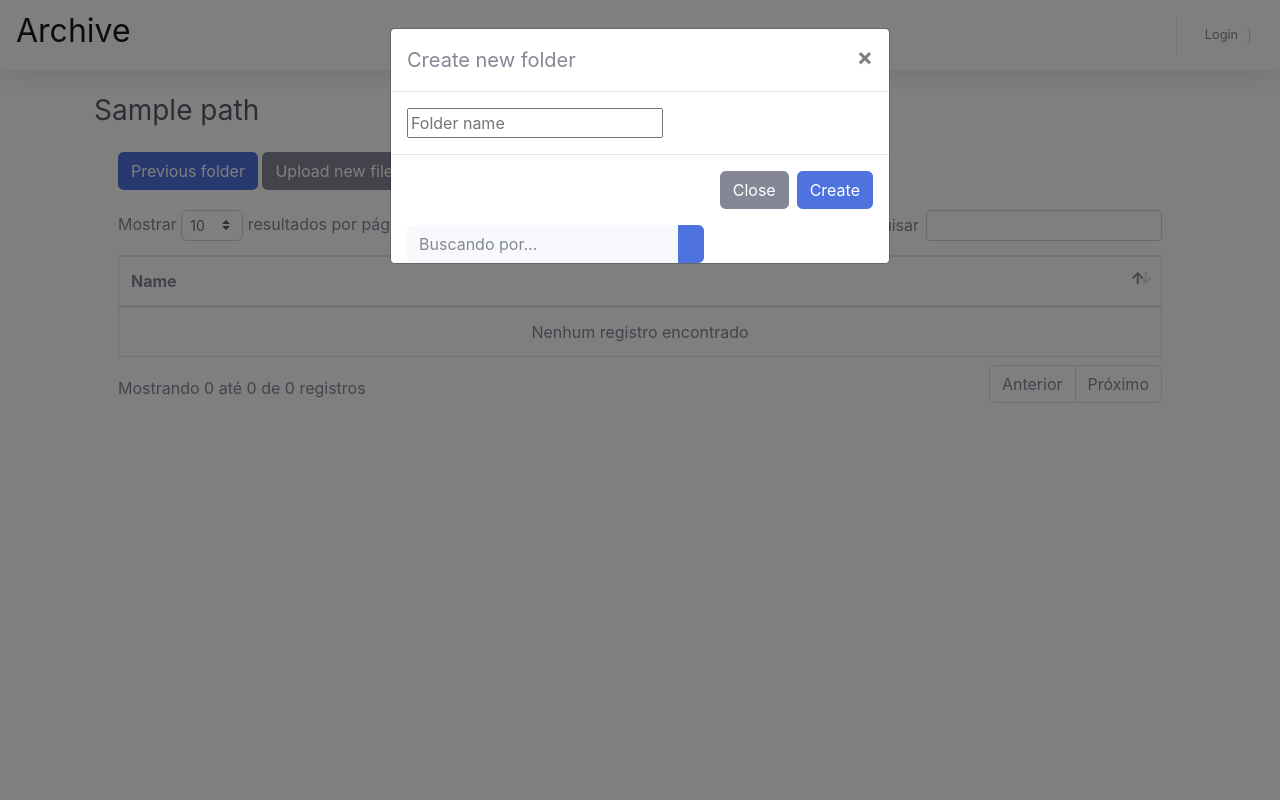
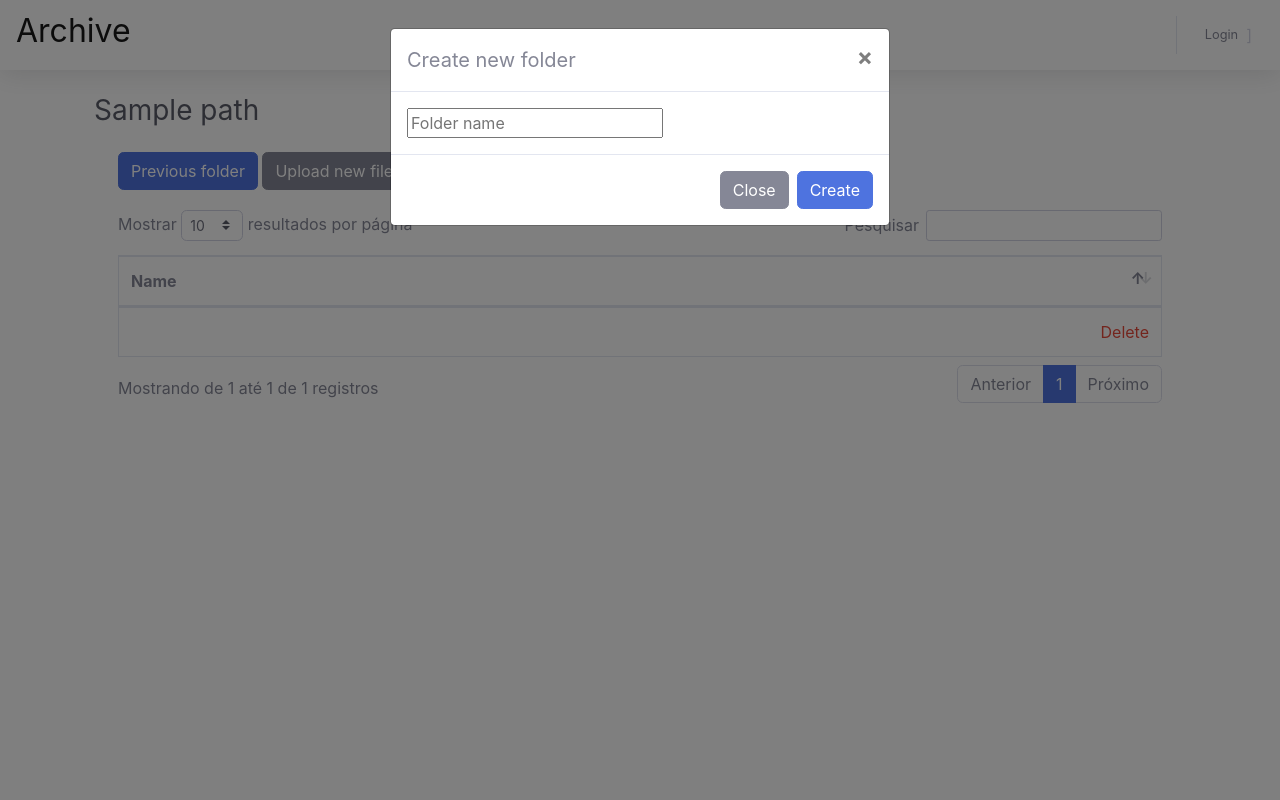
Before and after one commit to thalescr/django-file-manager, a Django app: template templates/pages/dir.html in a window 1280 px wide, after a click on "Create new folder". Run offline with Django 3.2, Linux system fonts and the light colour scheme; tables that the repository leaves empty hold one stand-in row (values such as "Sample post"); the template is opened without the code that fills it: values that come from a table or form of the project are taken from there, most other values are stand-ins (such as "Sample title", 1, 10 or a date in 2020); some libraries are stand-ins or nearby versions.

Commit message:
Added delete functionality

```diff
--- /dev/null
+++ b/core/forms.py
@@ -0,0 +1,23 @@
+from django import forms
+
+class UploadForm(forms.Form):
+    document = forms.FileField(widget=forms.FileInput(attrs={
+        'class': 'btn',
+        'id': 'upload',
+        'name': 'document',
+        'placeholder': 'Upload',
+    }))
+
+
+class NewFolderForm(forms.Form):
+    folder_name = forms.CharField(widget=forms.TextInput(attrs={
+        'id': 'folder-name',
+        'name': 'folder-name',
+        'placeholder': 'Folder name',
+    }))
+
+class DeleleForm(forms.Form):
+    delete = forms.BooleanField(widget=forms.CheckboxInput(attrs={
+        'name': 'delete',
+        'placeholder': 'Delete?',
+    }))
--- a/core/urls.py
+++ b/core/urls.py
@@ -4,14 +4,10 @@ from django.contrib.auth.decorators import login_required
 
 from .views import (
     Directory,
-    serve_view,
-    NewFolder,
 )
 
 urlpatterns = [
-    path('', login_required(Directory.as_view()), name='home'),
-    path('download/<path:file>', serve_view, name='download'),
-    path('new-folder/', login_required(NewFolder.as_view()), name='new_folder'),
+    path('', Directory.as_view(), name='home'),
     path('login/', LoginView.as_view(), name='login'),
-    path('logout/', login_required(LogoutView.as_view()), name='logout'),
+    path('logout/', LogoutView.as_view(), name='logout'),
 ]
--- a/project/urls.py
+++ b/project/urls.py
@@ -15,16 +15,11 @@ Including another URLconf
 """
 from django.contrib import admin
 from django.urls import path, include
-from django.contrib.auth.decorators import login_required
-from django.views.static import serve
 from django.conf import settings
-
-@login_required
-def protected_serve(request, path, document_root=None, show_indexes=False):
-    return serve(request, path, document_root, show_indexes)
+from core.views import protected_serve
 
 urlpatterns = [
     path('admin/', admin.site.urls),
     path('', include('core.urls')),
-    #path(settings.MEDIA_URL[1:] + '<path>', protected_serve, {'document_root': settings.MEDIA_ROOT}, name='media')
+    path(settings.MEDIA_URL[1:] + '<path:path>', protected_serve, {'document_root': settings.MEDIA_ROOT}, name='media'),
 ]
--- a/templates/base.html
+++ b/templates/base.html
@@ -5,7 +5,7 @@
 <head>
     <meta charset="UTF-8">
     <meta name="viewport" content="width=device-width, initial-scale=1.0">
-    <title>{% block title %}ECCjr Archive{% endblock %}</title>
+    <title>{% block title %}Archive{% endblock %}</title>
 
     <!-- Custom styles for all pages-->
     <link href="{% static 'css/sb-admin-2.min.css' %}" rel="stylesheet">
--- a/templates/pages/dir.html
+++ b/templates/pages/dir.html
@@ -48,30 +48,44 @@
                     <span aria-hidden="true">&times;</span>
                     </button>
                 </div>
+                <form method="post">
+                    {% csrf_token %}
                     <div class="modal-body">
-                    <input type="text" name="folder-name" id="folder-name" placeholder="Folder name">
+                        {{ new_folder_form.folder_name }}
+                        <!--<input type="text" name="folder-name" id="folder-name" placeholder="Folder name">-->
                     </div>
                     <div class="modal-footer">
                         <button type="button" class="btn btn-secondary" data-dismiss="modal">Close</button>
-                    <button type="button" class="btn btn-primary">Create</button>
-                </div>
-
-    <!-- Search -->
-    <form class="d-sm-inline-block form-inline mr-auto ml-md-3 my-2 my-md-0 mw-100 navbar-search" action="">
-        <div class="input-group">
-            <input type="text" class="form-control bg-light border-0 small" placeholder="Buscando por..." aria-label="Search" aria-describedby="basic-addon2" name="query">
-            <div class="input-group-append">
-                <button class="btn btn-primary" type="submit">
-                    <i class="fas fa-search fa-sm"  ></i>
-                </button>
-            </div>
+                        <button type="submit" class="btn btn-primary">Create</button>
                     </div>
                 </form>
-    <!-- ./Search -->
             </div>
         </div>
     </div>
     <!-------------- ./New folder frame ---------------->
+
+    <!------------------ Delete frame ------------------>
+    <div id="delete-modal" class="modal" tabindex="-1" role="dialog">
+        <div class="modal-dialog" role="document">
+            <div class="modal-content">
+                <div id="filename" class="modal-header">
+                </div>
+                <form id="delete-form" method="post" action="">
+                    {% csrf_token %}
+                    <div class="modal-body">
+                        <p>Are you sure? This is irreversible!</p>
+                        {{ delete_form.delete }}
+                    </div>
+                    <div class="modal-footer">
+                        <button type="button" class="btn btn-secondary" data-dismiss="modal">Close</button>
+                        <button type="submit" class="btn btn-primary">Delete</button>
+                    </div>
+                </form>
+            </div>
+        </div>
+    </div>
+
+    <!----------------- ./Delete frame ----------------->
 
     <div class="d-sm-flex align-items-center justify-content-between mb-4">
         <h1 class="h3 mb-0 text-gray-800">{{ path }}</h1>
@@ -94,29 +108,26 @@
                     </thead>
                     <tbody>
                         {% for file in dir %}
-                            {% if file.is_dir %}
                             <tr>
                                 <td class="text-dark" style="display: flex; justify-content: space-between;">
                                     <div>
+                                        {% if file.is_dir %}
                                             <a class="" href="?dir={{ path }}/{{ file.name }}">{{ file.name }}</a>
+                                        {% elif file.is_file %}
+                                            <a href="{% url 'media' path|add:'/'|add:file.name %}">{{ file.name }}</a>
+                                        {% endif %}
                                     </div>
                                     <div>
-                                            <a class="text-danger" href="">Delete</a>
+                                    <a href="" class="text-danger" data-toggle="modal" data-target="#delete-modal" onclick="setFileName{{ forloop.counter }}()">Delete</a>
                                     </div>
+                                    <script>
+                                        function setFileName{{ forloop.counter }}() {
+                                            document.getElementById("filename").innerHTML = "Delete {{ file.name }}?"
+                                            document.getElementById("delete-form").setAttribute("action", "?file={{ file.name }}")
+                                        }
+                                    </script>
                                 </td>
                             </tr>
-                            {% elif file.is_file %}
-                                <tr>
-                                    <td class="text-dark" style="display: flex; justify-content: space-between;">
-                                        <div>
-                                            <a href="{% url 'download' path|add:'/'|add:file.name %}">{{ file.name }}</a>
-                                        </div>
-                                        <div>
-                                            <a class="text-danger" href="">Delete</a>
-                                        </div>
-                                    </td>
-                                </tr>
-                            {% endif %}
                         {% endfor %}
                     </tbody>
                 </table>
```
Also changed, not shown: core/views.py (+40 -30 lines). Lines whose indentation alone changed are shown as unchanged.
